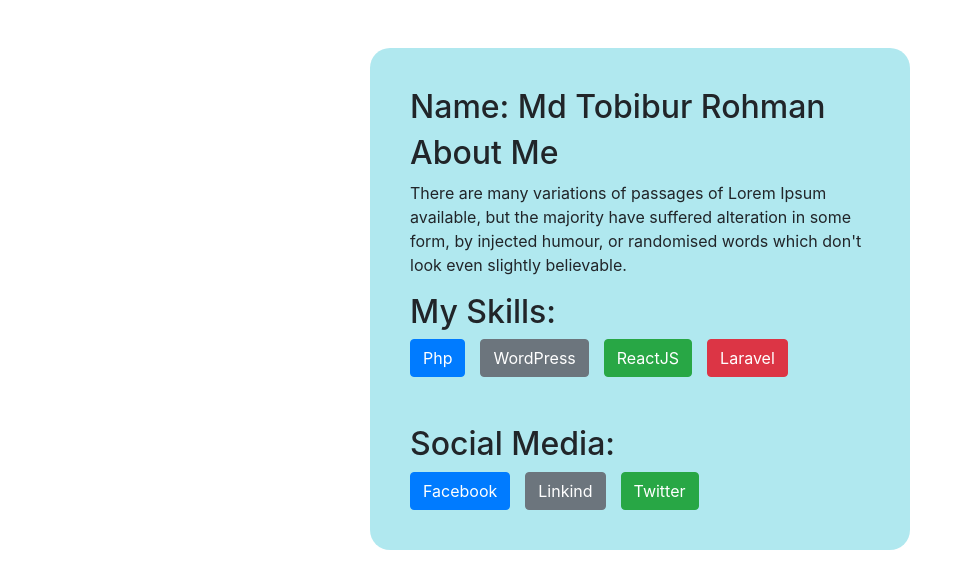
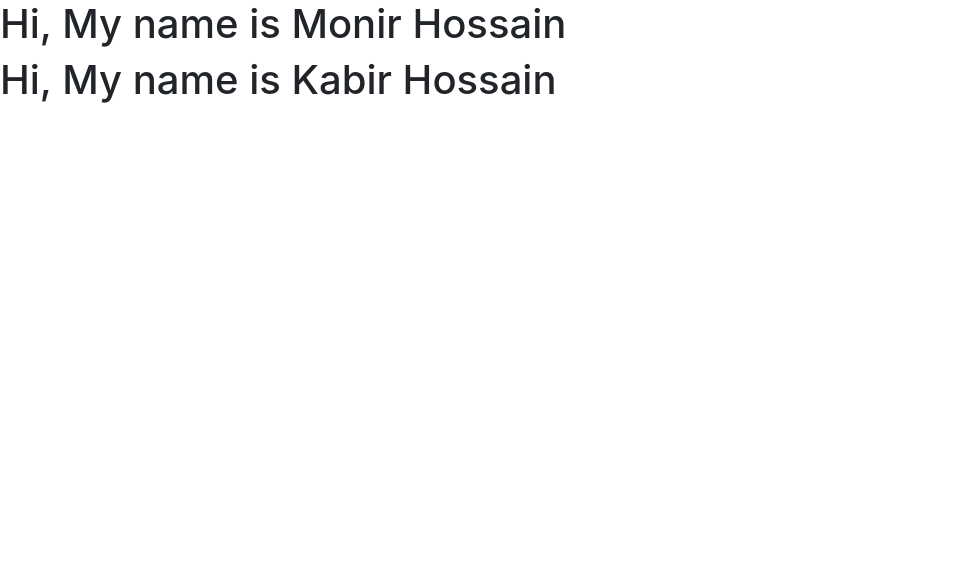
Before and after one commit to wptobibur2021/reactjs-basic, a React (Create React App) app: page / in a window 1280 px wide. Shown: the top 588 px of the page, without its empty margins (0-970 px from the left). Built offline with nearby package versions, Linux system fonts and the light colour scheme.

Commit message:
Some Change

```diff
--- a/src/App.js
+++ b/src/App.js
@@ -1,11 +1,13 @@
-import ConceptJsx from "./component/Concept-JSX";
 import React from "react";
-import ConceptState from "./component/Concept-State";
 import 'bootstrap/dist/css/bootstrap.min.css';
-import Profile from "./component/profile/Profile";
-import Index from "./component/profile";
+import Index from "./component/profile/Index";
+import Props from "./component/props/Props";
 function App() {
-  return <Index></Index>
+  return (
+      <div>
+        <Props name='Monir Hossain'></Props>
+        <Props name='Kabir Hossain'></Props>
+      </div>
+  )
 }
-
 export default App;
--- /dev/null
+++ b/src/component/props/Props.jsx
@@ -0,0 +1,10 @@
+import React from 'react';
+
+const Props = (props) => {
+    // When we can use props data transfer another component
+    // Custom Component we send any data then we call props
+    console.log('My Profile -', props)
+    return <h1>Hi, My name is {props.name}</h1>
+};
+
+export default Props;
```
